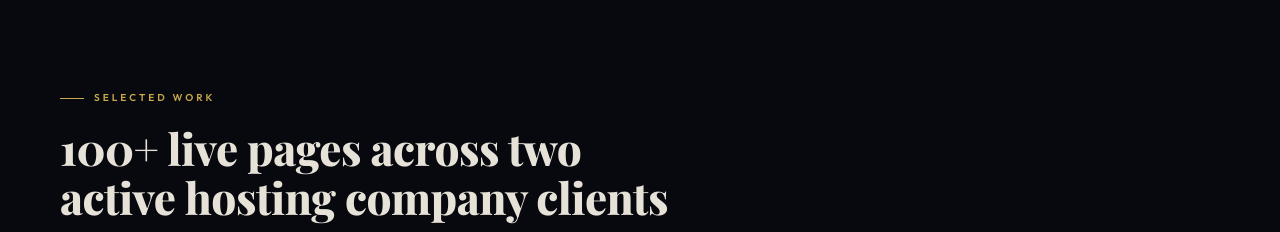
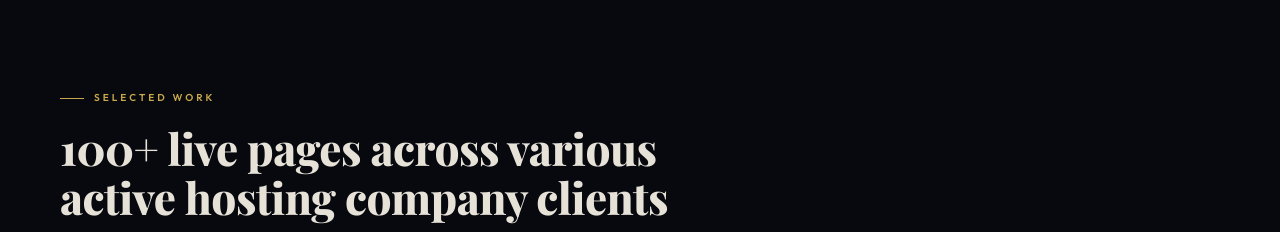
Before and after one commit to Amreshcpr/amresh-portfolio, a plain HTML site: page index.html in a window 1280 px wide. Shown: the part 980-1212 px from the top of the page. Drawn offline with nearby package versions, Linux system fonts and the light colour scheme; a web font is replaced by a local one.

Commit message:
Update index.html

```diff
--- a/index.html
+++ b/index.html
@@ -241,7 +241,7 @@ footer{background:#04060c;border-top:1px solid var(--border);padding:32px 60px;d
 <!-- SELECTED WORK -->
 <section class="work-sec sec" id="work">
   <div class="st">Selected Work</div>
-  <h2 class="sh">100+ live pages across two<br>active hosting company clients</h2>
+  <h2 class="sh">100+ live pages across various<br>active hosting company clients</h2>
   <div class="work-intro">
     <div>
       <p class="ss" style="margin-bottom:20px">All content below is live and indexed. Client names are not disclosed per confidentiality agreement. Full samples and context available on request.</p>
```
